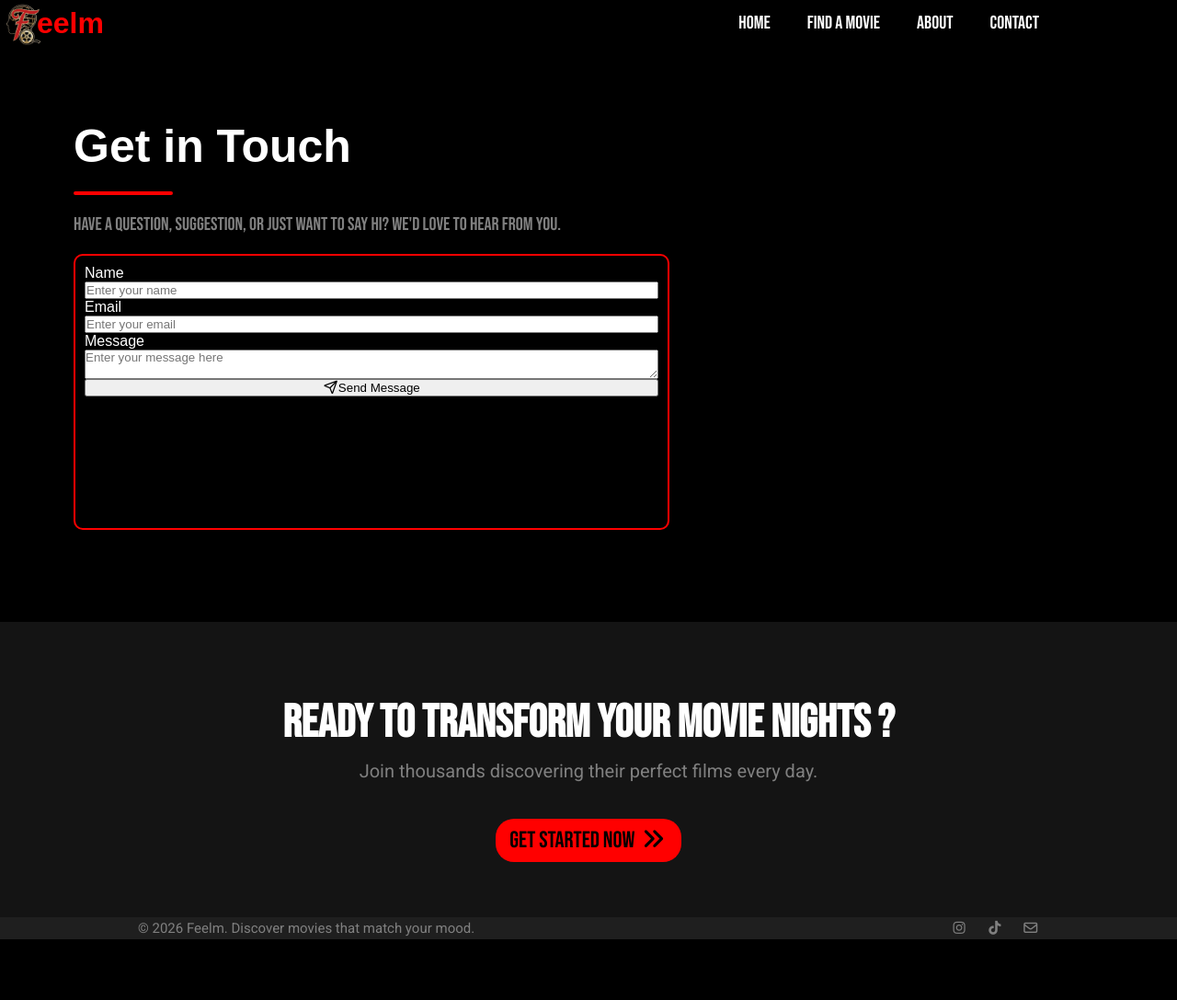
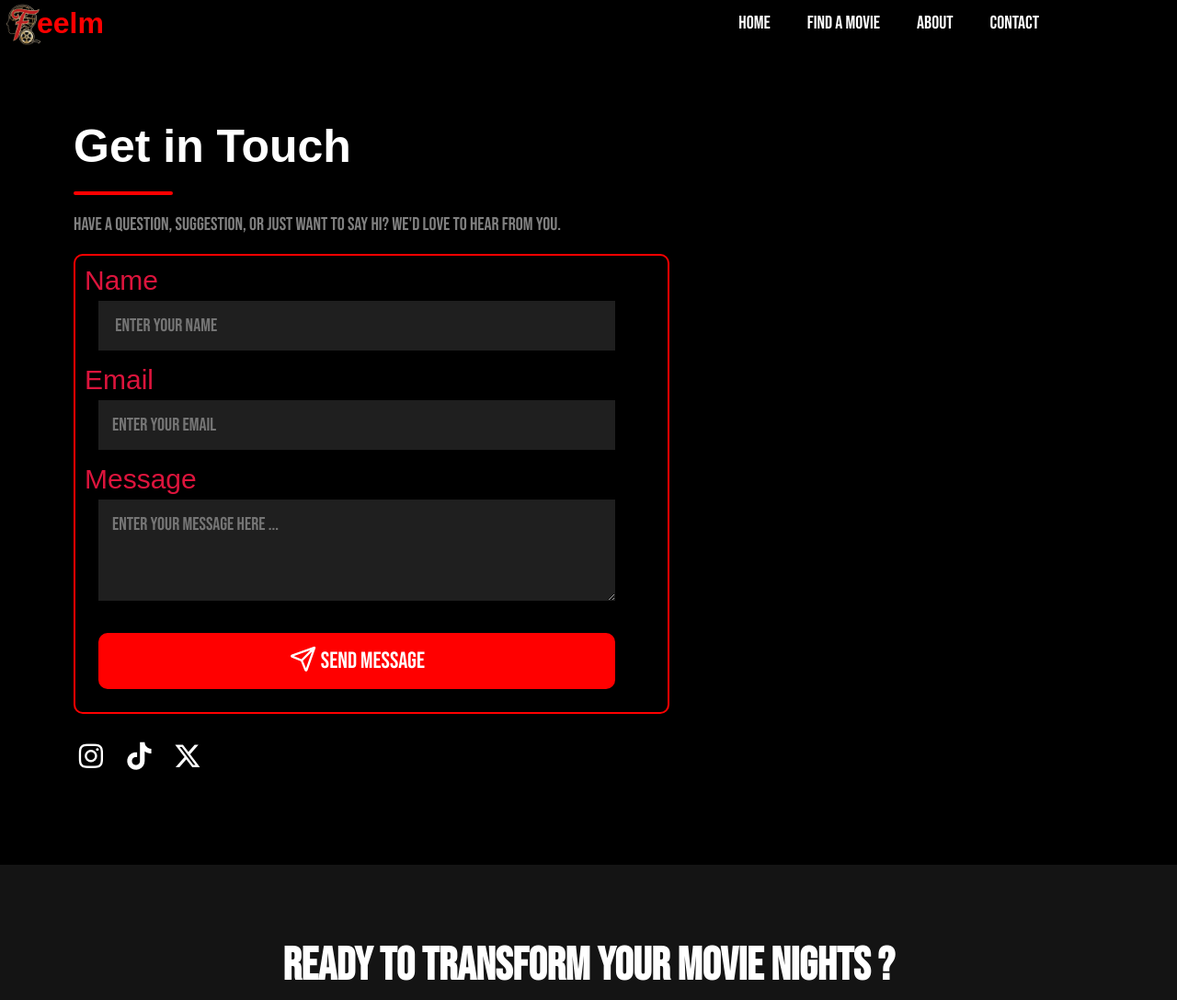
Before and after one commit to zaid-zizoune/Feelm, a plain HTML site: page contact.html in a window 1280 px wide. Shown: the top 1087 px of the page at 92% size. Before the commit the page ends 1021 px from the top, so only its background shows below. Drawn offline with Linux system fonts and the light colour scheme; a web font is replaced by a local one.

Commit message:
feat(contact): finalize page layout and user interface implementation

```diff
--- a/contact.html
+++ b/contact.html
@@ -55,16 +55,23 @@
           <form action="">
 
             <label for="name">Name</label>
-            <input id="name" name="name" value=""  type="text" placeholder="Enter your name" autocomplete="name" required>
+            <input id="name" name="name" value=""  type="text" placeholder=" Enter your name" autocomplete="name" required>
 
             <label for="email">Email</label>
              <input id="email" name="email" value="" type="email" placeholder="Enter your email" autocomplete="email" required>
 
              <label for="message">Message</label>
-             <textarea name="message" id="message" placeholder="Enter your message here" required></textarea>
+             <textarea name="message" id="message" placeholder="Enter your message here ..." required></textarea>
 
-             <button type="submit"><i class="fa-regular fa-paper-plane"></i>Send Message</button>
+             <button type="submit"><i class="fa-regular fa-paper-plane"></i> Send Message</button>
           </form>
+        </div>
+        <div class="social_media">
+          <ul>
+            <li><a href=""><i class="fa-brands fa-instagram"></i></a></li>
+            <li><a href=""><i class="fa-brands fa-tiktok"></i></a></li>
+            <li><a href=""><i class="fa-brands fa-x-twitter"></i></a></li>
+          </ul>
         </div>
       </div>
     </div>
--- a/css/contact.css
+++ b/css/contact.css
@@ -12,8 +12,8 @@ text-align: start;
 }
 .main .container .tit h2{
     color: white;
-    font-family:"Momo Trust Display", sans-serif ;
-    font-size: 50px;
+    font-family: "Momo Trust Display", sans-serif;
+     font-size: 50px;
     margin-bottom: 20px;
 }
 .tit hr{
@@ -35,10 +35,78 @@ text-align: start;
 }
 .main .container .contact_info form{
     display: flex;
+    color: crimson;
     flex-direction: column;
     border: 2px solid red;
     border-radius: 10px;
     width: 60%;
-    height: 300px;
+    height: 500px;
     padding: 10px;
+    overflow: hidden;
 }
+.main .container .contact_info form label{
+    font-family: "Momo Trust Display", sans-serif;
+    font-size: 30px;
+    margin-bottom: 5px;
+}
+.main .container .contact_info form input{
+    margin:0px 15px 15px 15px;
+    width: 90%;
+    padding: 15px;
+    background: transparent;
+    border: none;
+    font-family:  "Bebas Neue", sans-serif;
+    font-size: 20px ;
+    background-color: #1F1F1F;
+    color: white;
+}
+.main .container .contact_info form textarea{
+    height: 90%;
+    margin:0px 15px 15px 15px;
+    width: 90%;
+    padding: 15px;
+    background: transparent;
+    border: none;
+    font-family:  "Bebas Neue", sans-serif;
+    font-size: 20px ;
+    background-color: #1F1F1F;
+    color: white;
+}
+.contact_info form button{
+     margin:20px 15px 15px 15px;
+    width: 90%;
+    padding: 15px;
+    background: transparent;
+    border: none;
+    border-radius: 10px;
+    font-family:  "Bebas Neue", sans-serif;
+    font-size: 25px ;
+    background: red;
+    color: white;
+}
+.contact_info form button:hover{
+     background: white;
+    color: red;
+}
+.main .container .social_media {
+    display: flex;
+    justify-content: flex-start;
+    margin-top: 30px;
+}
+.main .container .social_media  ul{
+    display: flex;
+     gap: 15px;
+}
+.main .container .social_media  ul li{
+    font-size: 30px;
+    list-style: none;
+    text-decoration: none;
+}
+.main .container .social_media  ul li a{
+    color: white;
+    text-decoration: none;
+    transition: color 0.3s ease;
+}
+.main .container .social_media  ul li a:hover{
+    color: red;
+}
--- a/css/style.css
+++ b/css/style.css
@@ -106,19 +106,18 @@ main .container .main P{
 margin-top: 40px ;
 }
  .home_button a{
-color: black;
+color: white;
 background-color: red;
 text-decoration: none;
 font-size: 22px;
 font-family: "Bebas Neue", sans-serif;
-border-radius: 20px;
-padding: 7px 13px;
+border-radius: 25px;
+padding: 10px 25px;
 transition: background 0.5s ease;
 }
  .home_button a:hover{
-    background-color: black;
+    background-color: white;
     color:red;
-    border: 2px solid red;
     }
 main .container .home_image{
     position: relative;
```
